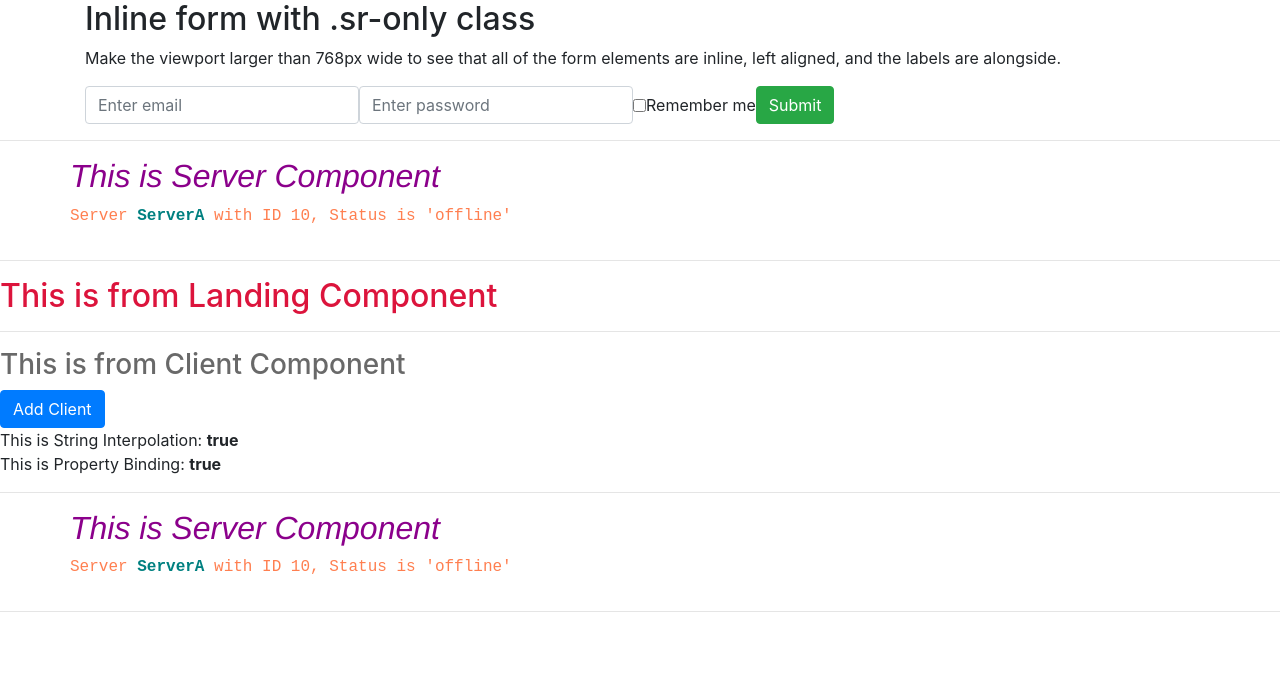
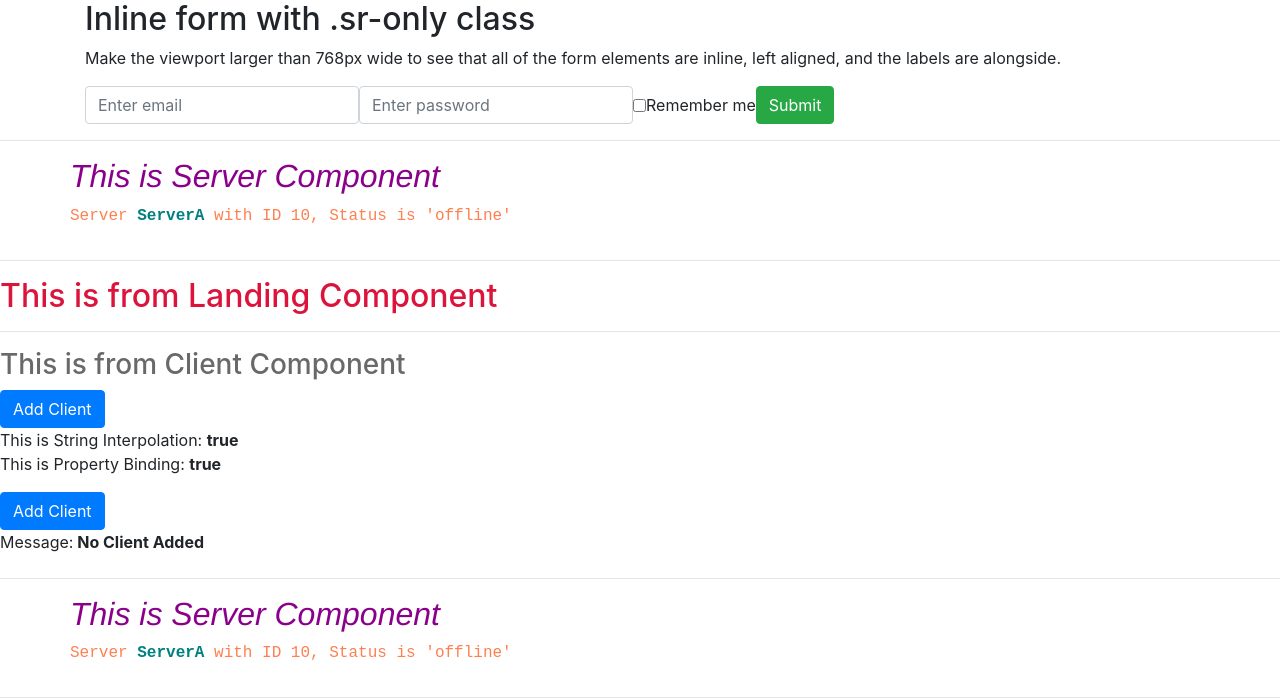
Before and after one commit to RayanGithub/Angular, an Angular app in the folder First-App/: page / in a window 1280 px wide. Shown: the top 698 px of the page. Built offline with nearby package versions, Linux system fonts and the light colour scheme.

Commit message:
Implementing on Click event

```diff
--- a/First-App/src/app/client/client.component.html
+++ b/First-App/src/app/client/client.component.html
@@ -5,4 +5,7 @@ This is String Interpolation: <b>{{ allowNewClient }}</b>
 <br>
 This is Property Binding: <b [innerText]="allowNewClient"></b>
 </p>
+<button class="btn btn-primary" (click)="onClickAddClient()">Add Client</button>
+<br>
+<label>Message:</label><b> {{clientMessage}}</b>
 <app-server></app-server>
--- a/First-App/src/app/client/client.component.ts
+++ b/First-App/src/app/client/client.component.ts
@@ -14,7 +14,8 @@ import { Component, OnInit } from '@angular/core';
 
 export class ClientComponent  implements OnInit{
     ClientData = 'data';
-    allowNewClient = false;
+    allowNewClient: boolean = false;
+    clientMessage: string;
 
     constructor() {
         setTimeout(() => {
@@ -22,6 +23,10 @@ export class ClientComponent  implements OnInit{
         },2000)
     }
     ngOnInit() {
+        this.clientMessage = 'No Client Added';
+    }
 
+    onClickAddClient(){
+        this.clientMessage = 'Client Successfully Added';
     }
 }
```
